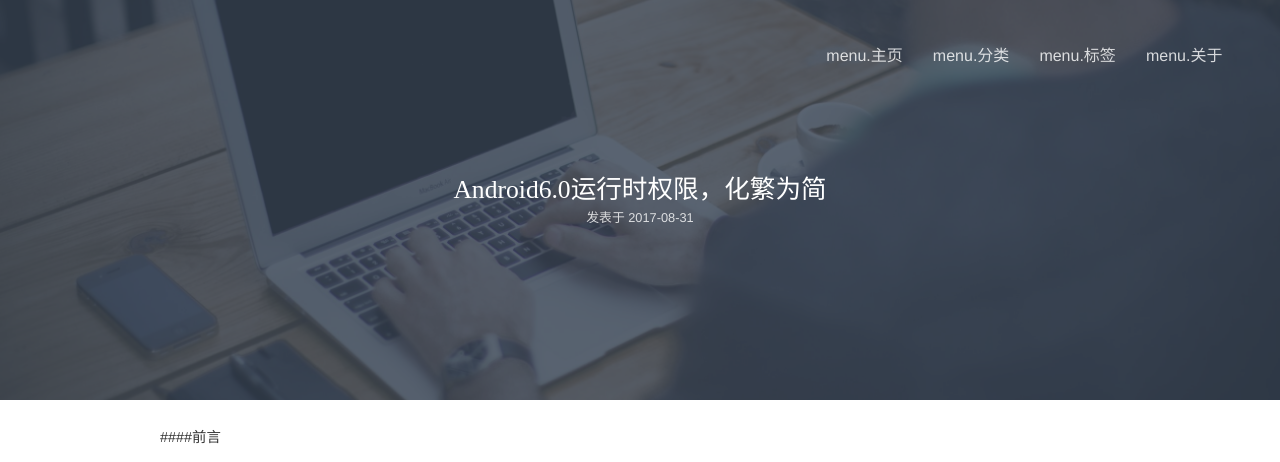
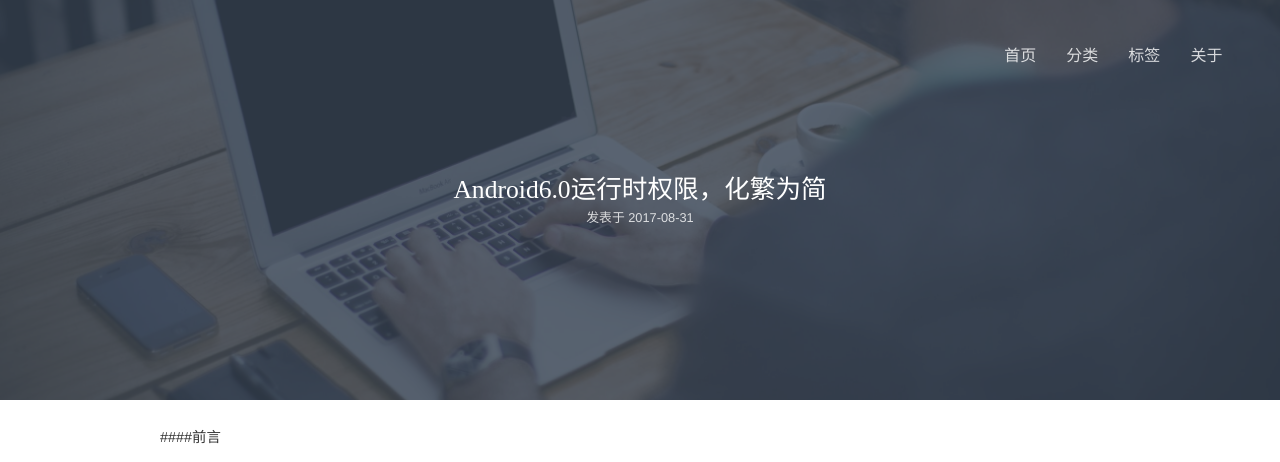
Before and after one commit to dazhaoDai/dazhaoDai.github.io, a plain HTML site: page 2017/08/31/android_note_permission/index.html in a window 1280 px wide. Shown: the top 462 px of the page. Drawn offline with Linux system fonts and the light colour scheme; some packages are replaced by stand-ins of ours; a script that the page names is missing.

Commit message:
Site updated: 2017-09-01 17:02:03

```diff
--- a/2017/08/31/android_note_permission/index.html
+++ b/2017/08/31/android_note_permission/index.html
@@ -167,22 +167,22 @@
 
 
         <a class="nav-link" href="/" rel="section">
-          menu.主页
+          首页
         </a>
 
 
         <a class="nav-link" href="/categories" rel="section">
-          menu.分类
+          分类
         </a>
 
 
         <a class="nav-link" href="/tags" rel="section">
-          menu.标签
+          标签
         </a>
 
 
         <a class="nav-link" href="/about" rel="section">
-          menu.关于
+          关于
         </a>
 
     </nav>
```
Also changed, not shown: 2017/08/31/hello-world/index.html (+4 -4 lines), about/index.html (+4 -4 lines), archives/2017/08/index.html (+4 -4 lines), archives/2017/index.html (+4 -4 lines), archives/index.html (+4 -4 lines), categories/index.html (+4 -4 lines), index.html (+4 -4 lines), tags/index.html (+4 -4 lines).
